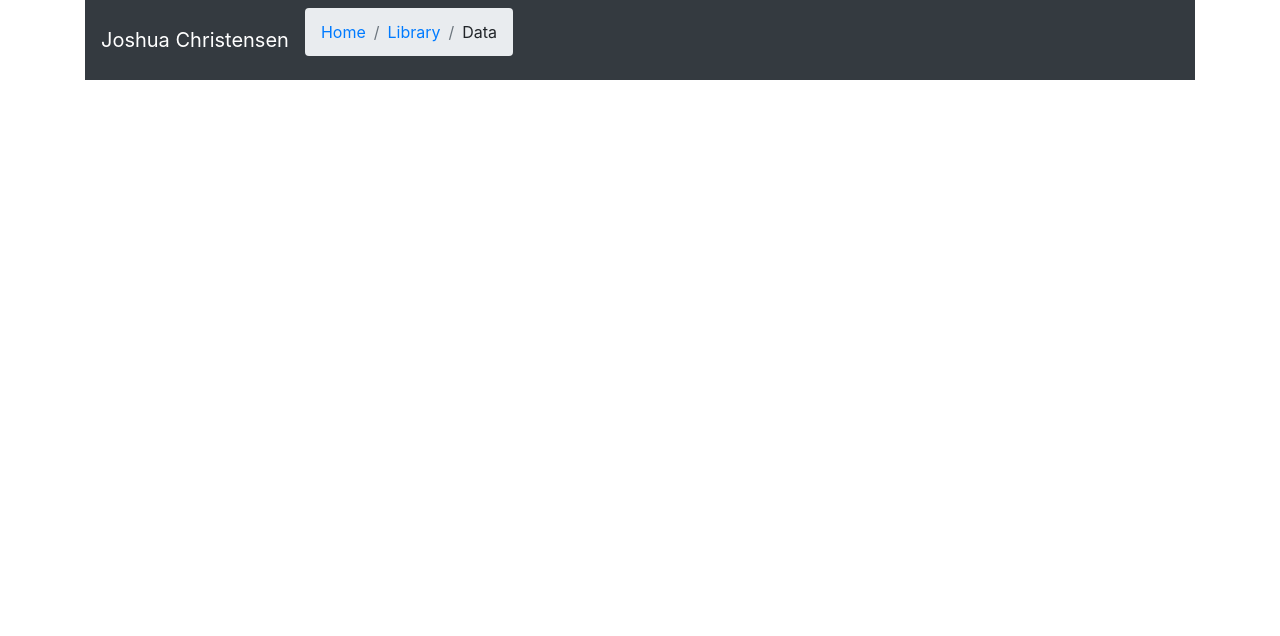
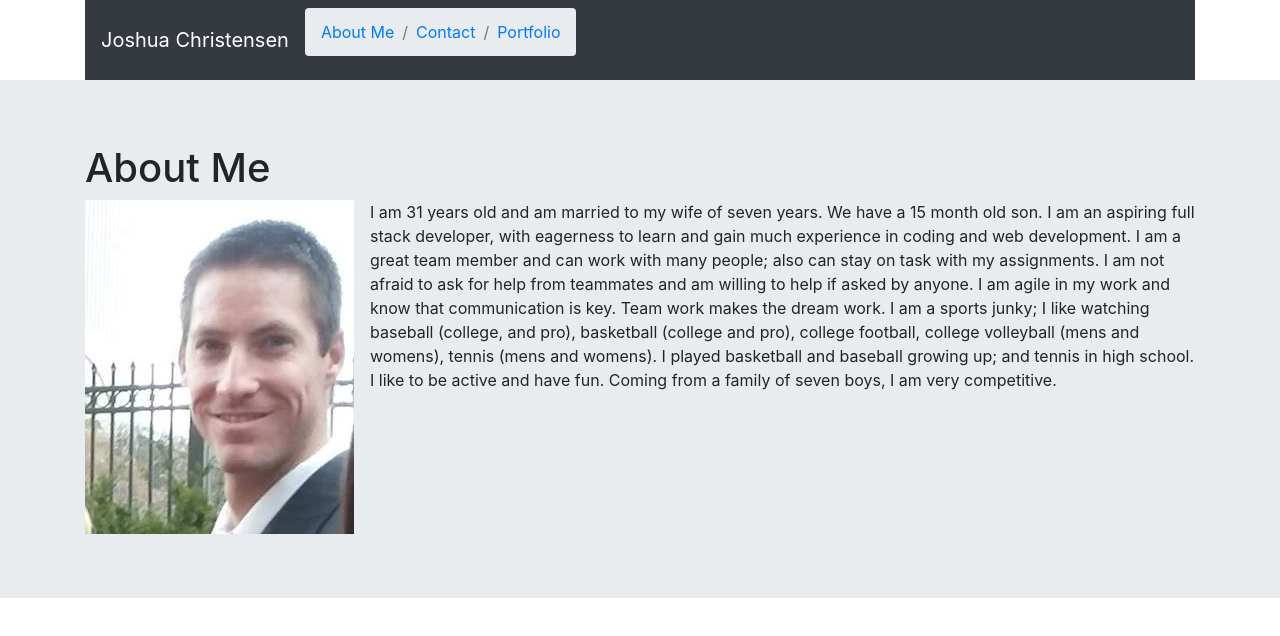
Before and after one commit to JoshuaJC23/BootstrapPortfolio2, a plain HTML site: page index.html in a window 1280 px wide. Drawn offline with nearby package versions, Linux system fonts and the light colour scheme.

Commit message:
started bootstrap and added jumbotron, paragraph and picture

```diff
--- /dev/null
+++ b/assets/css/reset.css
@@ -0,0 +1,43 @@
+html, body, div, span, applet, object, iframe,
+h1, h2, h3, h4, h5, h6, p, blockquote, pre,
+a, abbr, acronym, address, big, cite, code,
+del, dfn, em, img, ins, kbd, q, s, samp,
+small, strike, strong, sub, sup, tt, var,
+b, u, i, center,
+dl, dt, dd, ol, ul, li,
+fieldset, form, label, legend,
+table, caption, tbody, tfoot, thead, tr, th, td,
+article, aside, canvas, details, embed,
+figure, figcaption, footer, header, hgroup,
+menu, nav, output, ruby, section, summary,
+time, mark, audio, video {
+	margin: 0;
+	padding: 0;
+	border: 0;
+	font-size: 100%;
+	font: inherit;
+	vertical-align: baseline;
+}
+/* HTML5 display-role reset for older browsers */
+article, aside, details, figcaption, figure,
+footer, header, hgroup, menu, nav, section {
+	display: block;
+}
+body {
+	line-height: 1;
+}
+ol, ul {
+	list-style: none;
+}
+blockquote, q {
+	quotes: none;
+}
+blockquote:before, blockquote:after,
+q:before, q:after {
+	content: '';
+	content: none;
+}
+table {
+	border-collapse: collapse;
+	border-spacing: 0;
+}
--- a/index.html
+++ b/index.html
@@ -13,13 +13,43 @@
           <a class="navbar-brand" href="#">Joshua Christensen</a>
           <nav aria-label="breadcrumb">
             <ol class="breadcrumb">
-              <li class="breadcrumb-item"><a href="#">Home</a></li>
-              <li class="breadcrumb-item"><a href="#">Library</a></li>
-              <li class="breadcrumb-item" aria-current="page">Data</li>
+              <li class="breadcrumb-item"><a href="#" aria-current="page">About Me</a></li>
+              <li class="breadcrumb-item"><a href="#">Contact</a></li>
+              <li class="breadcrumb-item"><a href="#">Portfolio</a></li>
             </ol>
           </nav>
         </nav>
-      </div>
+
+    </div>
+
+    <div class="jumbotron jumbotron-fluid">
+        <div class="container">
+            <div class="row">
+              <div class="col-md-3">
+                  <h1>About Me</h1>
+              </div>
+            </div>
+
+            <div class="row">
+                <div class="col-md-3">
+                    <img src="/assets/css/images/26173807_1960267490656776_2257371064920414310_o (2).jpg">
+                </div>
+                <div class="col-md-9">
+                    <p>I am 31 years old and am married to my wife of seven years. We have a 15 month old son. I am an
+                        aspiring full stack developer, with eagerness to learn and gain much experience in coding and web
+                        development. I am a great team member and can work with many people; also can stay on task
+                        with my assignments. I am not afraid to ask for help from teammates and am willing to help if asked
+                        by anyone. I am agile in my work and know that communication is key. Team work makes the dream work.
+                        I am a sports junky; I like watching baseball (college, and pro), basketball (college and pro),
+                        college football, college volleyball (mens and womens), tennis (mens and womens). I played
+                        basketball and baseball growing up; and tennis in high school. I like to be active and have fun.
+                        Coming from a family of seven boys, I am very competitive.
+                    </p>
+                </div>
+            </div>
+        </div>
+    </div>
+
 
 </body>
 </html>
```
Also changed, not shown: contact.html (+2 -2 lines), portfolio.html (+3 -3 lines), assets/css/images/26173807_1960267490656776_2257371064920414310_o (2).jpg (added), assets/css/style.css (added).
